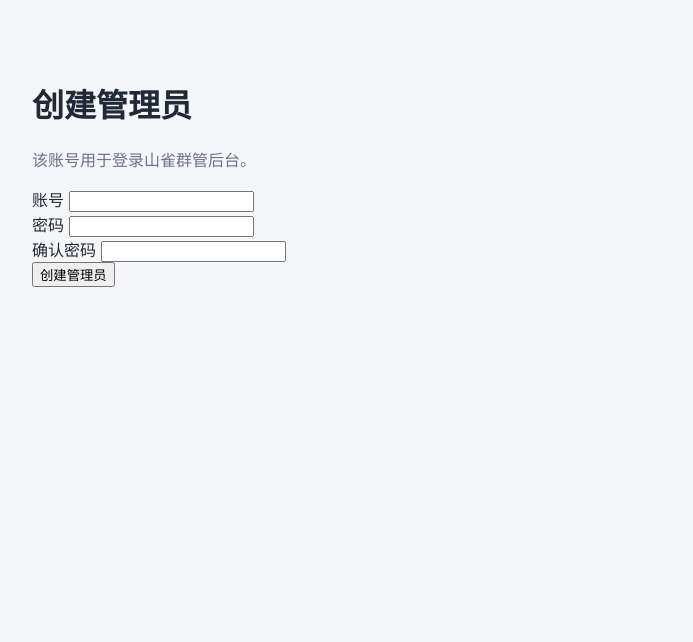
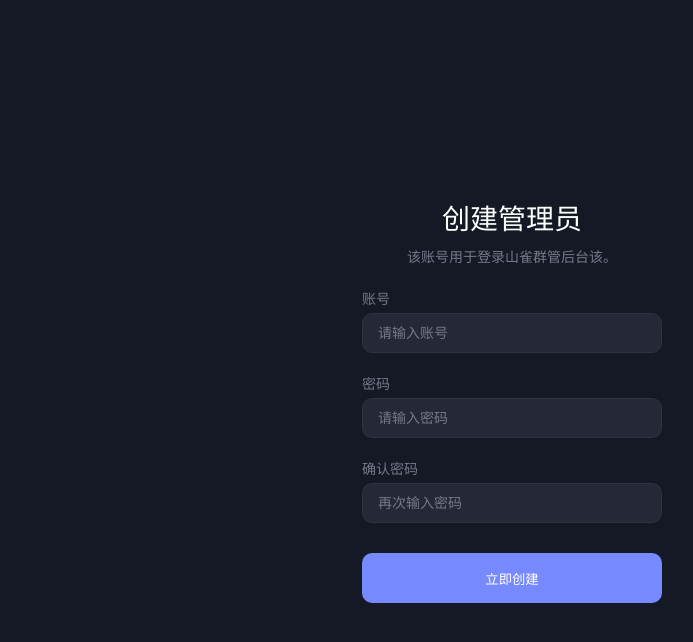
Before and after one commit to Ponon/BlackCatGuard, a FastAPI app: page /setup in a window 1280 px wide. Shown: the top 642 px of the page, without its empty margins (128-821 px from the left). Run offline with FastAPI, Linux system fonts and the light colour scheme; data that the repository does not hold is empty.

Commit message:
优化样式

```diff
--- a/database.py
+++ b/database.py
@@ -18,7 +18,7 @@ def get_db():
     finally:
         connection.close()
 
-
+# 初始化数据库
 def init_db():
     DATABASE_PATH.parent.mkdir(parents=True, exist_ok=True)
 
@@ -33,6 +33,7 @@ def init_db():
         """)
 
 
+# 检查是否有管理员
 def has_admin() -> bool:
     with get_db() as db:
         admin = db.execute(
@@ -41,7 +42,7 @@ def has_admin() -> bool:
 
     return admin is not None
 
-
+# 创建管理员
 def create_admin(username: str, password_hash: str):
     with get_db() as db:
         db.execute(
--- /dev/null
+++ b/static/css/setup.css
@@ -0,0 +1,78 @@
+input:focus {
+	outline: none;
+	box-shadow: none;
+}
+
+input::placeholder {
+	color: #75798A;
+	opacity: 1;
+}
+
+* {
+	margin: 0;
+	padding: 0;
+	user-select: none;
+}
+
+html {
+	background-color: #141925;
+}
+
+.container {
+	position: fixed;
+	top: 50%;
+	left: 50%;
+	transform: translate(-50%, -50%);
+	width: 300px;
+}
+
+.container_title {
+	font-size: 28px;
+	color: #FDFFFF;
+	text-align: center;
+}
+
+.container_brief {
+	margin: 10px 0 20px 0;
+	font-size: 14px;
+	text-align: center;
+	color: #75798A;
+	font-weight: normal;
+	line-height: 1.5;
+}
+
+.setup_input_btn {
+	background: #7789FF;
+	color: white;
+	border: 0;
+	width: 100%;
+	height: 50px;
+	border-radius: 10px;
+	margin-top: 30px;
+}
+
+.setup_input div {
+	margin-top: 20px;
+}
+
+.setup_input_1 {
+	margin-top: 0 !important;
+}
+
+.setup_input div input {
+	width: calc(100% - 32px);
+	background: #242837;
+	border: 1px solid #2E3342;
+	margin-top: 5px;
+	line-height: 38px;
+	color: #FDFFFF;
+	font-size: 14px;
+	border-radius: 10px;
+	padding: 0 15px;
+}
+
+.setup_input div label {
+	display: block;
+	color: #75798A;
+	font-size: 14px;
+}
--- a/templates/index.html
+++ b/templates/index.html
@@ -5,10 +5,7 @@
 		<meta name="viewport" content="width=device-width, initial-scale=1.0">
 		<title>{{ page_title }}</title>
 
-    <link
-        rel="stylesheet"
-        href="{{ url_for('static', path='/css/style.css') }}"
-    >
+		<link rel="stylesheet" href="{{ url_for('static', path='/css/style.css') }}">
 	</head>
 	<body>
 		<main class="container">
--- a/templates/setup.html
+++ b/templates/setup.html
@@ -4,65 +4,39 @@
 		<meta charset="UTF-8">
 		<meta name="viewport" content="width=device-width, initial-scale=1.0">
 		<title>{{ page_title }}</title>
-    <link rel="stylesheet" href="{{ url_for('static', path='/css/style.css') }}">
+		<link rel="stylesheet" href="{{ url_for('static', path='/css/setup.css') }}">
 	</head>
 	<body>
 		<main class="container">
-        <h1>创建管理员</h1>
-        <p>该账号用于登录山雀群管后台。</p>
+			<p class="container_title">创建管理员</p>
+			<p class="container_brief">该账号用于登录山雀群管后台该。</p>
 
 			{% if error %}
 			<p role="alert">{{ error }}</p>
 			{% endif %}
 
-        <form method="post" action="/setup">
-            <input
-                type="hidden"
-                name="csrf_token"
-                value="{{ csrf_token }}"
-            >
+			<form method="post" action="/setup" class="setup_input" autocomplete="off">
+				<input type="hidden" name="csrf_token" value="{{ csrf_token }}">
 
-            <div>
+				<div class="setup_input_1">
 					<label for="username">账号</label>
-                <input
-                    id="username"
-                    name="username"
-                    value="{{ username }}"
-                    autocomplete="username"
-                    pattern="[A-Za-z0-9_]{3,32}"
-                    minlength="3"
-                    maxlength="32"
-                    required
-                >
+					<input id="username" name="username" value="{{ username }}" autocomplete="username"
+						pattern="[A-Za-z0-9_]{3,32}" minlength="3" maxlength="32" placeholder="请输入账号" required>
 				</div>
 
 				<div>
 					<label for="password">密码</label>
-                <input
-                    id="password"
-                    type="password"
-                    name="password"
-                    autocomplete="new-password"
-                    minlength="8"
-                    maxlength="128"
-                    required
-                >
+					<input id="password" type="password" name="password" placeholder="请输入密码" autocomplete="new-password" minlength="8"
+						maxlength="128" required>
 				</div>
 
 				<div>
 					<label for="confirm_password">确认密码</label>
-                <input
-                    id="confirm_password"
-                    type="password"
-                    name="confirm_password"
-                    autocomplete="new-password"
-                    minlength="8"
-                    maxlength="128"
-                    required
-                >
+					<input id="confirm_password" type="password" name="confirm_password" placeholder="再次输入密码" autocomplete="new-password"
+						minlength="8" maxlength="128" required>
 				</div>
 
-            <button type="submit">创建管理员</button>
+				<button type="submit" class="setup_input_btn">立即创建</button>
 			</form>
 		</main>
 	</body>
```
Also changed, not shown: routers/auth.py (+41 -61 lines). Lines whose indentation alone changed are shown as unchanged.
